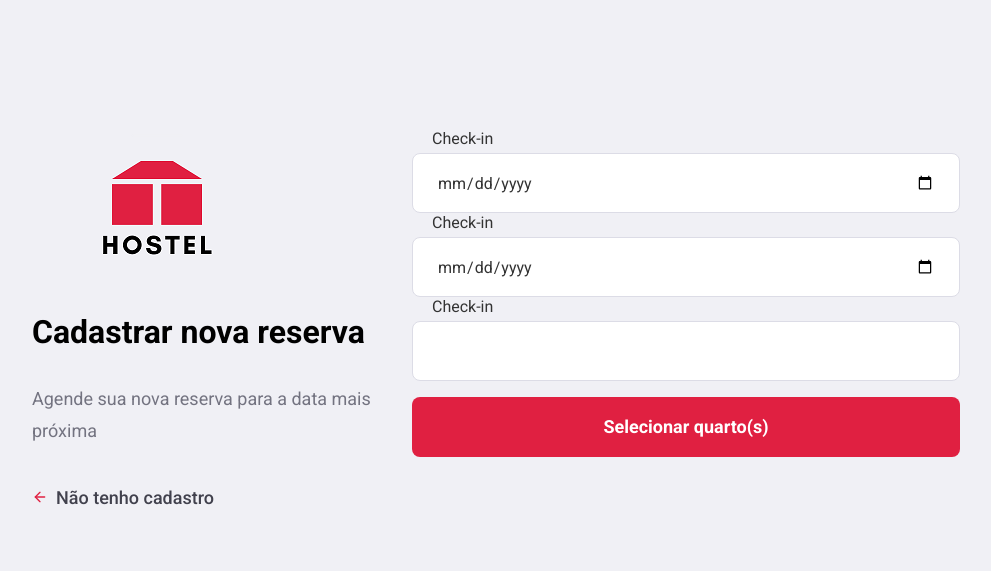
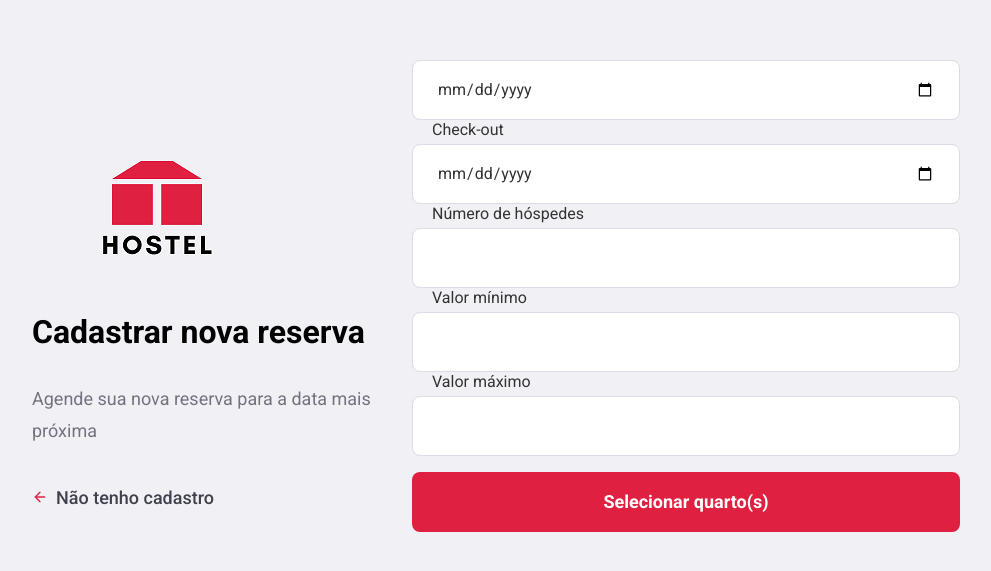
Before and after one commit to pagliaresbcc/Hostel, a React (Create React App) app in the folder frontend/: page /reservation/newReservation in a window 1280 px wide. Shown: the part 107-678 px from the top of the page, without its empty margins (144-1135 px from the left). Built offline with nearby package versions, Linux system fonts and the light colour scheme; the HTML template or start-up script is replaced by a standard one.

Commit message:
fixing validation

```diff
--- a/frontend/src/pages/NewReservation/index.js
+++ b/frontend/src/pages/NewReservation/index.js
@@ -3,9 +3,7 @@ import { Link, useHistory } from "react-router-dom";
 import { FiArrowLeft } from "react-icons/fi";
 
 import * as Yup from "yup";
-import { Formik, Field, Form, ErrorMessage } from "formik";
 
-import api from "../../services/api";
 import "./styles.css";
 
 import logoImg from "../../assets/images/logo.png";
@@ -17,35 +15,41 @@ export default function NewReservation() {
   const [minDailyRate, setMinDailyRate] = useState("");
   const [maxDailyRate, setMaxDailyRate] = useState("");
 
-  const token = localStorage.getItem("token");
-
   const history = useHistory();
 
-  async function handleRegister(e) {
-    console.log(checkinDate);
-    console.log(checkoutDate);
+  const validation = Yup.object().shape({
+    checkinDate: Yup.date().min(
+      new Date(),
+      "A data do check-in deve ser maior que a data de hoje!"
+    ),
+    checkoutDate: Yup.date()
+      .min(new Date(), "A data do check-out deve ser maior que a data de hoje!"),
+    numberOfGuests: Yup.number()
+      .positive()
+      .min(1, "O número de hóspedes deve ser maior que 0"),
+  });
+
+  function handleRegister(e) {
     e.preventDefault();
 
-    try {
+    validation
+      .validate({
+        checkinDate,
+        checkoutDate,
+        numberOfGuests,
+      })
+      .then(() => {
         localStorage.setItem("checkinDate", checkinDate);
         localStorage.setItem("checkoutDate", checkoutDate);
         localStorage.setItem("numberOfGuests", numberOfGuests);
 
-      await api.get("api/rooms", {
-        headers: { Authorization: "Bearer " + token },
-        params: {
-          checkinDate,
-          checkoutDate,
-          numberOfGuests,
-          minDailyRate,
-          maxDailyRate,
-        },
+        history.push("/room/selectAvailableRooms");
+      })
+      .catch(function (err) {
+        err.errors.forEach((error) => {
+          alert(`${error}`);
         });
-
-      history.push("/room/selectAvailableRooms");
-    } catch (err) {
-      alert("Erro nas informações, tente novamente");
-    }
+      });
   }
 
   return (
@@ -63,44 +67,10 @@ export default function NewReservation() {
           </Link>
         </section>
 
-        <Formik validationSchema={Yup.object().shape({
-              checkinDate: Yup.date()
-                .required()
-                .min(new Date(2020, 9, 29), "AMIGA SUA LOKA"),
-              checkoutDate: Yup.date().required(),
-              numberOfGuests: Yup.number().required(),
-            })}>
-          <Form
-            onSubmit={handleRegister}
-          >
-            <label> Check-in</label>
-            <Field
-              name="checkinDate"
-              type="date"
-              placeholder="Check-in"
-              value={checkinDate}
-              onChange={(e) => setCheckinDate(e.target.value)}
-            />
-            <label> Check-in</label>
-            <Field
-              name="checkoutDate"
-              type="date"
-              placeholder="Check-out"
-              value={checkoutDate}
-              onChange={(e) => setCheckoutDate(e.target.value)}
-            />
-            <label> Check-in</label>
-            <Field
-              name="numberOfGuests"
-              value={numberOfGuests}
-              onChange={(e) => setNumberOfGuests(e.target.value)}
-            />
-            <button className="button" type="submit">
-              Selecionar quarto(s)
-            </button>
-            {/* <button type="submit">Submit</button>
+        <form onSubmit={handleRegister}>
           <input
             id="check-in"
+            required="true"
             type="date"
             placeholder="Check-in"
             value={checkinDate}
@@ -109,6 +79,7 @@ export default function NewReservation() {
           <label>Check-out</label>
           <input
             id="check-out"
+            required="true"
             type="date"
             placeholder="Check-out"
             value={checkoutDate}
@@ -117,23 +88,27 @@ export default function NewReservation() {
           <label>Número de hóspedes</label>
           <input
             id="numberOfGuests"
+            required="true"
+            type="number"
+            value={numberOfGuests}
             onChange={(e) => setNumberOfGuests(e.target.value)}
           />
           <label>Valor mínimo</label>
           <input
             id="minDailyRate"
+            value={minDailyRate}
             onChange={(e) => setMinDailyRate(e.target.value)}
           />
           <label>Valor máximo</label>
           <input
             id="maxDailyRate"
+            value={maxDailyRate}
             onChange={(e) => setMaxDailyRate(e.target.value)}
           />
           <button className="button" type="submit">
             Selecionar quarto(s)
-            </button> */}
-          </Form>
-        </Formik>
+          </button>
+        </form>
       </div>
     </div>
   );
--- a/frontend/src/pages/Profile/index.js
+++ b/frontend/src/pages/Profile/index.js
@@ -52,7 +52,7 @@ export default function Reserva() {
       </header>
 
       {reservas.length === 0 ? (
-        <h1>Você não tem nenhuma reserva cadastrada!</h1>
+        <h1>Você ainda não cadastrou nenhuma reserva!</h1>
       ) : (
         <div>
           <h1>Suas reservas cadastradas</h1>
@@ -61,7 +61,7 @@ export default function Reserva() {
             {reservas.map(
               ({ id, rooms, checkinDate, checkoutDate, payments }, i) => (
                 <li key={id}>
-                  <strong>QUARTOS RESERVADOS:</strong>
+                  <strong>QUARTO(S) RESERVADO(S):</strong>
                   {rooms.map((rooms, j) => (
                     <p key={j}>{rooms.number}</p>
                   ))}
--- a/frontend/src/pages/SelectPayment/index.js
+++ b/frontend/src/pages/SelectPayment/index.js
@@ -160,7 +160,7 @@ export default function NewReservation() {
             />
             {type.value === 1 ? (
               <div className="input-valor">
-                <label>Valor à vista com desconto de 10%: </label>
+                <label>Valor à vista com 10% de desconto: </label>
                 <p>R$ {amount * 0.9},00</p>
               </div>
             ) : type.value === 2 ? (
--- a/frontend/src/pages/UpdateReservation/index.js
+++ b/frontend/src/pages/UpdateReservation/index.js
@@ -30,7 +30,7 @@ export default function UpdateReservation() {
       console.log(checkoutDate)
       console.log(numberOfGuests)
 
-      if (checkinDate != null && checkoutDate != "") {
+      if (checkinDate !== null && checkoutDate !== "") {
         await api.get("api/rooms", {
           headers: { Authorization: "Bearer " + token },
           params: {
```
Lines whose indentation alone changed are shown as unchanged.
